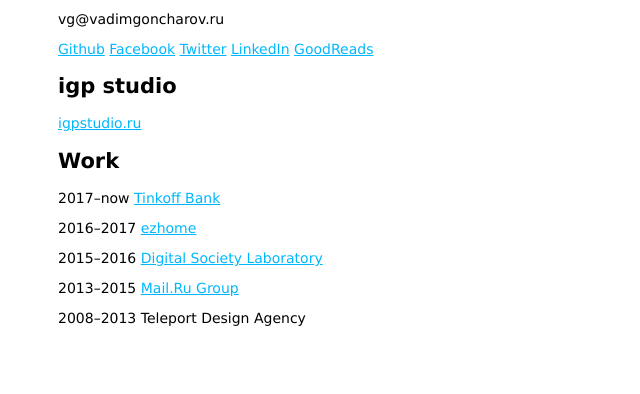
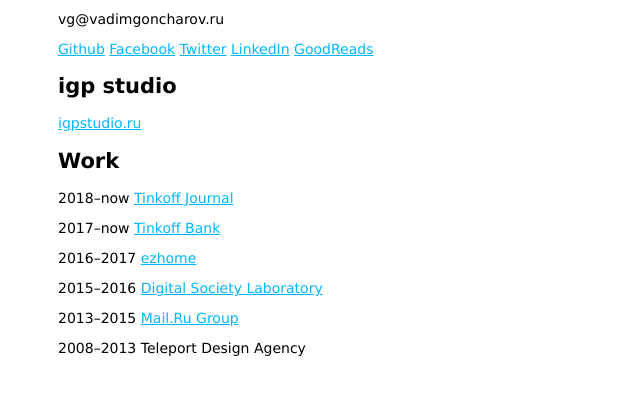
Before and after one commit to vadimgoncharov/vadimgoncharov.ru, a plain HTML site: page docs/index.html in a window 1280 px wide. Shown: the part 148-542 px from the top of the page, without its empty margins (0-640 px from the left). Drawn offline with Linux system fonts and the light colour scheme.

Commit message:
Add T–J

```diff
--- a/docs/index.html
+++ b/docs/index.html
@@ -35,6 +35,7 @@
     <h2>igp studio</h2>
     <p><a href="http://igpstudio.ru/">igpstudio.ru</a></p>
     <h2>Work</h2>
+    <p>2018–now <a href="https://journal.tinkoff.ru/">Tinkoff Journal</a></p>
     <p>2017–now <a href="https://www.tinkoff.ru/">Tinkoff Bank</a></p>
     <p>2016–2017 <a href="https://www.ezhome.com">ezhome</a></p>
     <p>2015–2016 <a href="http://digsolab.com">Digital Society Laboratory</a></p>
```
